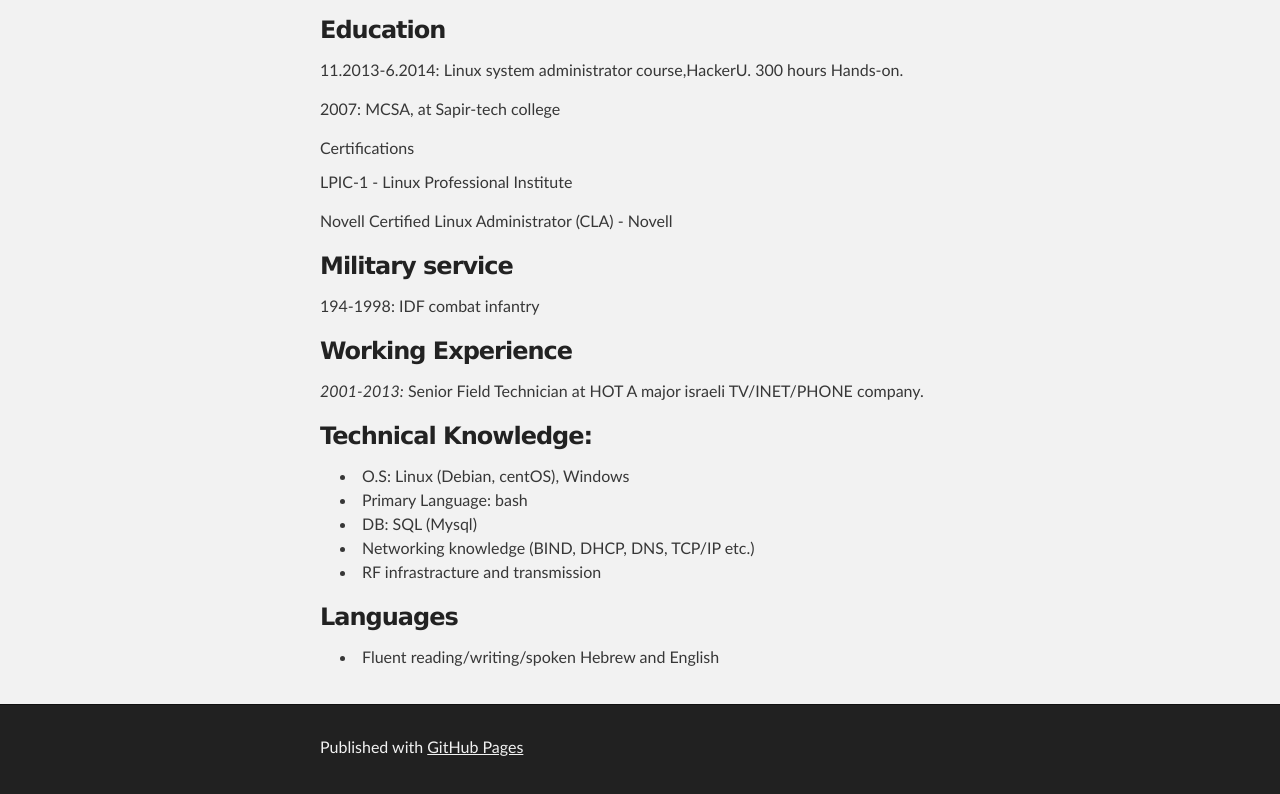
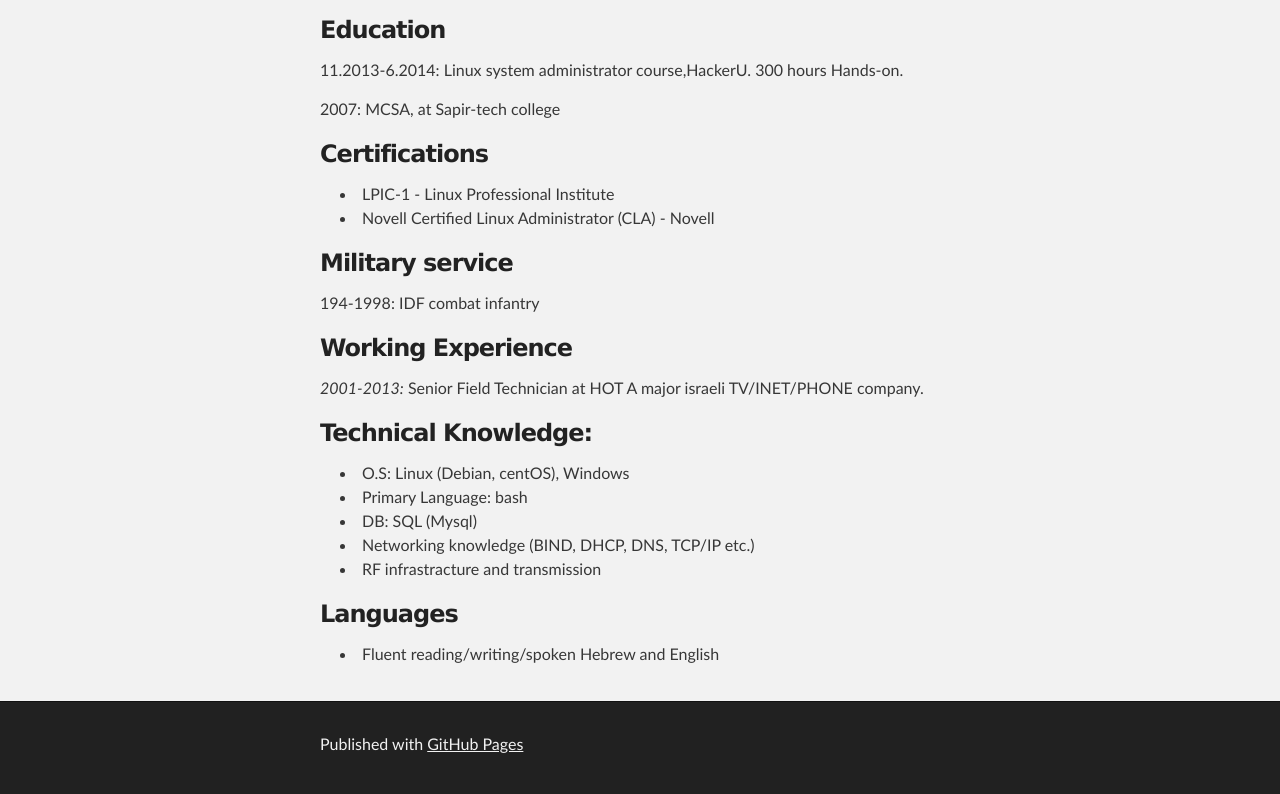
Before and after one commit to bolinat/bolinat.github.io, a plain HTML site: page index.html in a window 1280 px wide. Shown: the part 921-1715 px from the top of the page. Drawn offline with Linux system fonts and the light colour scheme.

Commit message:
Update index.html

```diff
--- a/index.html
+++ b/index.html
@@ -70,10 +70,11 @@
 
 <p>2007: MCSA, at Sapir-tech college</p>
 
-<a name="Certifications" class="anchor" href="#Certifications"><span class="octicon octicon-link"></span></a>Certifications</h3>
-
-<p>LPIC-1 - Linux Professional Institute</p>
-<p>Novell Certified Linux Administrator (CLA) - Novell</p>
+<h3><a name="Certifications" class="anchor" href="#Certifications"><span class="octicon octicon-link"></span></a>Certifications</h3>
+<ul>
+<li>LPIC-1 - Linux Professional Institute</li>
+<li>Novell Certified Linux Administrator (CLA) - Novell</li>
+</ul>
 <h3>
 <a name="military-service" class="anchor" href="#military-service"><span class="octicon octicon-link"></span></a>Military service</h3>
 
```
